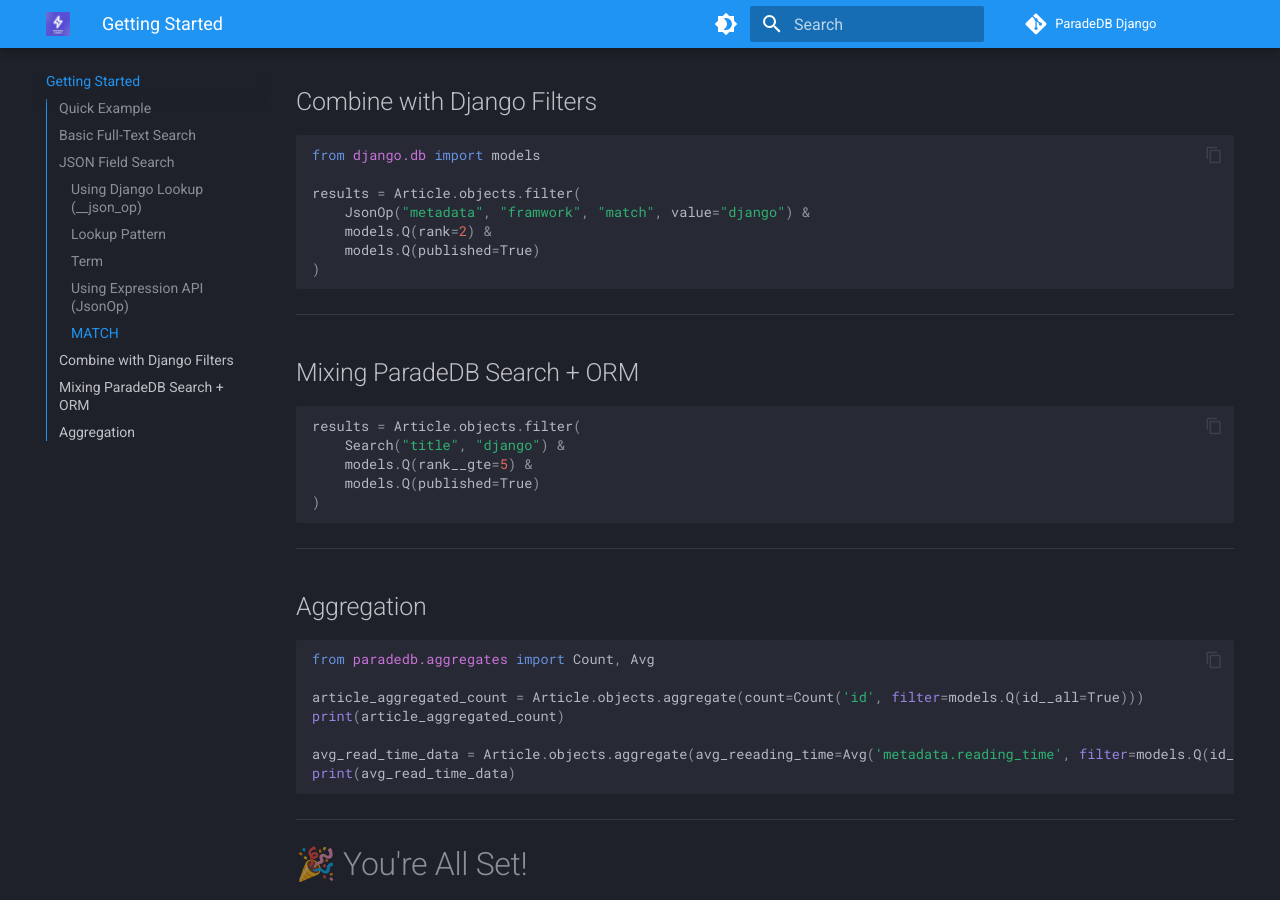
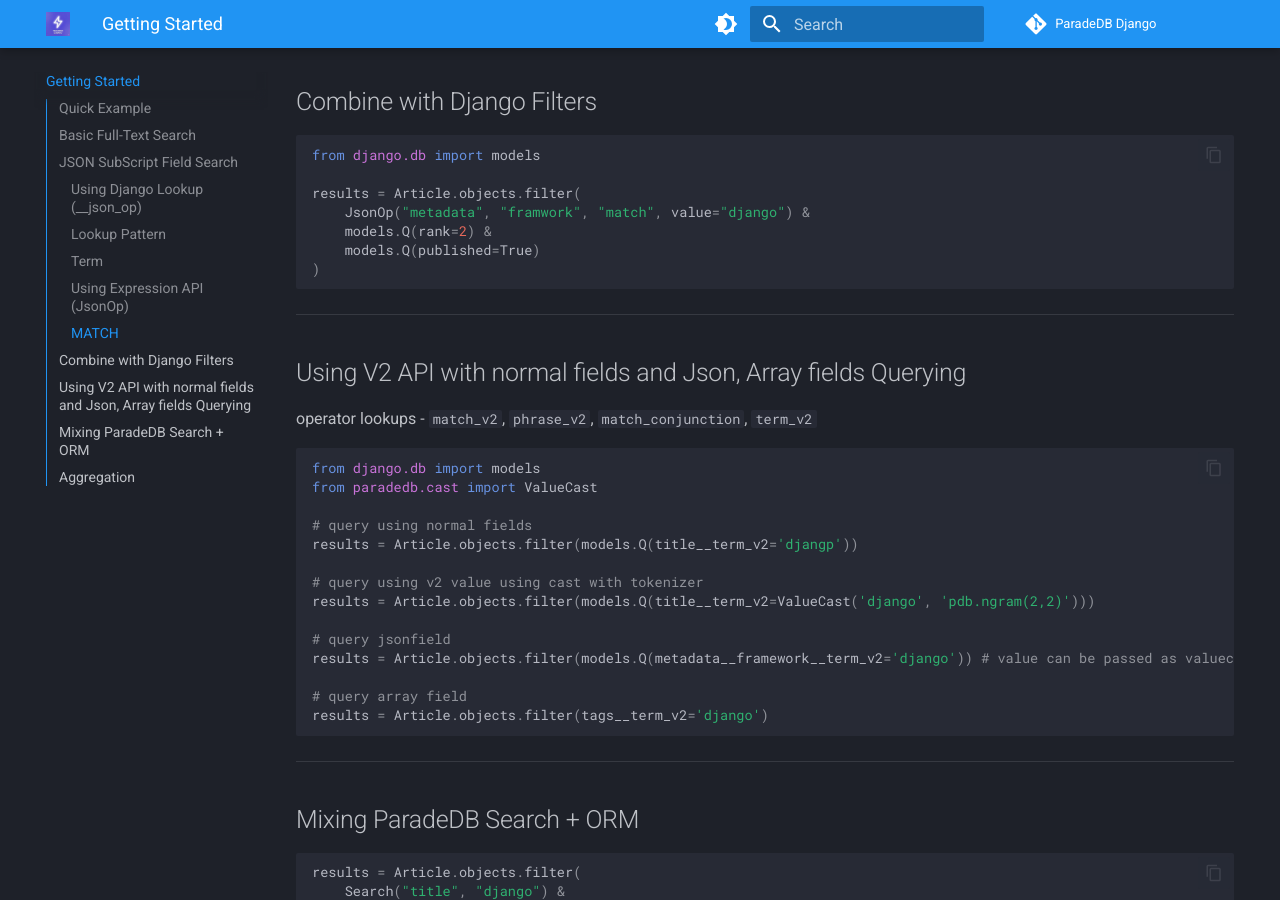
Before and after one commit to rahulsingh3292/paradedb-django, an MkDocs documentation site: the page built from docs/getting-started.md, in a window 1280 px wide and 900 px high, scrolled down 3585 px. Built offline with MkDocs 1.6.1 and Material for MkDocs 9.7.7, drawn with Linux system fonts in a browser that asks for light colours; comment, search, counter and statistics services are not loaded; some of the changed text lies outside the part shown.

Commit message:
docs: update docs

````diff
--- a/docs/expressions.md
+++ b/docs/expressions.md
@@ -777,6 +777,8 @@
 ```
 
 ## JsonOp
+
+* ParadeDB Json SubScript Querying
 * supported in version - 0.20.5+
 
 ```python
--- a/docs/getting-started.md
+++ b/docs/getting-started.md
@@ -4,8 +4,8 @@
 
 * Define a Django model with a **BM25 index**
 * Perform **full-text search**
-* Query **JSON fields**
-* Use **custom ParadeDB operators** (`match`, `term`, `phrase`, `match_conjunction`)
+* Query **JSON and Array fields**
+* Use **custom ParadeDB operators with Json SubScripting** (`match`, `term`, `phrase`, `match_conjunction`)
 * Combine ParadeDB search with Django ORM filters
 * Aggregation
 
@@ -108,7 +108,7 @@
 
 ---
 
-## JSON Field Search
+## JSON SubScript Field Search
 
 Assume stored JSON:
 
@@ -182,6 +182,31 @@
 
 ---
 
+## Using V2 API with normal fields and Json, Array fields Querying
+
+operator lookups - `match_v2`, `phrase_v2`, `match_conjunction`, `term_v2`
+
+```python
+from django.db import models
+from paradedb.cast import ValueCast
+
+# query using normal fields
+results = Article.objects.filter(models.Q(title__term_v2='djangp'))
+
+# query using v2 value using cast with tokenizer
+results = Article.objects.filter(models.Q(title__term_v2=ValueCast('django', 'pdb.ngram(2,2)')))
+
+# query jsonfield
+results = Article.objects.filter(models.Q(metadata__framework__term_v2='django')) # value can be passed as valuecast also
+
+# query array field
+results = Article.objects.filter(tags__term_v2='django')
+
+```
+
+---
+
+
 ## Mixing ParadeDB Search + ORM
 
 ```python
````
Also changed, not shown: docs/index.md (+2 -1 lines).
